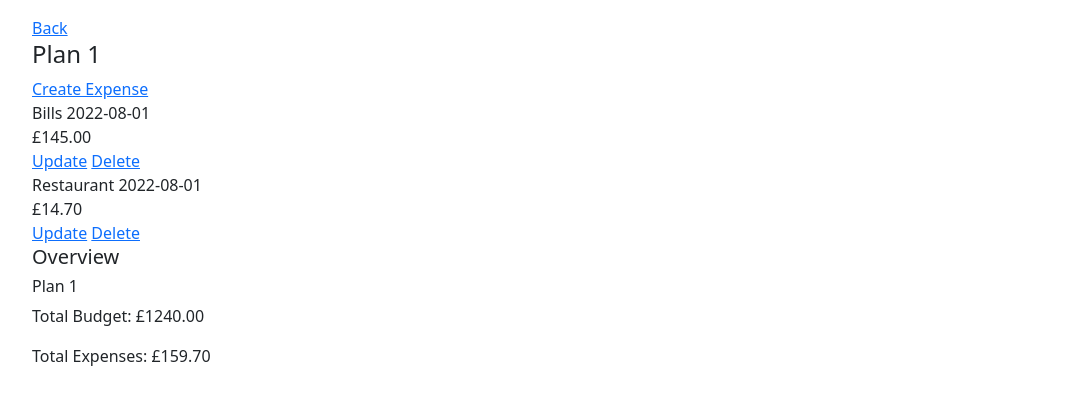
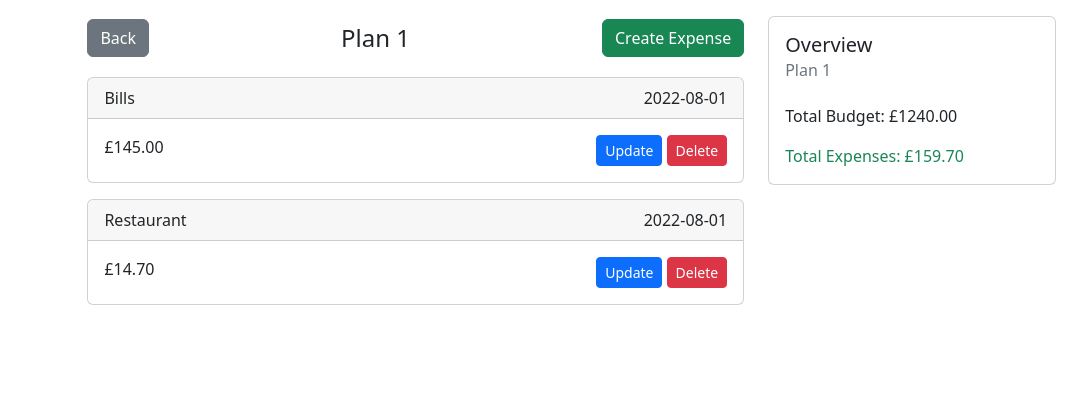
Before and after one commit to ahsansabir30/budget-planner, a Flask app: page /expenses/1 in a window 1280 px wide. Shown: the top 405 px of the page, without its empty margins (54-1141 px from the left). Run offline with Flask 2, Linux system fonts and the light colour scheme; data comes from the database, SQL or seed files in the repository.

Commit message:
added styling for each page

```diff
--- a/application/templates/expenses.html
+++ b/application/templates/expenses.html
@@ -1,39 +1,39 @@
 {% extends "layout.html" %}
 {% block content %}
-<div class="" >
-  <div class="">
-    <div class="">
-        <div class="">
-          <a class="" href="{{url_for('plan_view')}}">Back</a>
-          <h4 class="">{{plan.name}}</h4>
-          <a href="{{url_for('create_expense', plan_id=plan.id)}}" class="">Create Expense</a>
+<div class="mx-auto" style="width: 90%;">
+  <div class="row">
+    <div class="col-lg-8">
+        <div class="d-flex justify-content-between align-items-center">
+          <a class="btn btn-secondary" href="{{url_for('plan_view')}}">Back</a>
+          <h4 class="mt-2">{{plan.name}}</h4>
+          <a href="{{url_for('create_expense', plan_id=plan.id)}}" class="btn btn-success">Create Expense</a>
         </div>
         {% for expense in plan.expenses %}
-        <div class="">
-          <div class="">
+        <div class="card my-3">
+          <div class="card-header d-flex justify-content-between">
               {{expense.type}}
               <span class="">{{expense.created.strftime('%Y-%m-%d')}}</span>
           </div>
-          <div class="">
-            <span class="">{{"£%.2f"|format(expense.expense)}}</span>
-            <div class= "">
-              <a href="{{url_for('update_expense', expense_id=expense.id)}}" class="">Update</a>
-              <a href="{{url_for('delete_expense', expense_id=expense.id)}}" class="">Delete</a>
+          <div class="card-body d-flex justify-content-between">
+            <span class="card-text">{{"£%.2f"|format(expense.expense)}}</span>
+            <div class= "float-right">
+              <a href="{{url_for('update_expense', expense_id=expense.id)}}" class="btn btn-sm btn-primary">Update</a>
+              <a href="{{url_for('delete_expense', expense_id=expense.id)}}" class="btn btn-sm btn-danger">Delete</a>
             </div>
           </div>
         </div>
         {% endfor %}
     </div>
-    <div class="">
-      <div class="">
-        <div class="">
-          <h5 class="">Overview</h5>
-          <h6 class="">{{plan.name}}</h6>
-          <p class="">Total Budget:  {{"£%.2f"|format(plan.budget)}}</p>
+    <div class="col-lg-4">
+      <div class="card" style="width: 18rem;">
+        <div class="card-body">
+          <h5 class="card-title">Overview</h5>
+          <h6 class="card-subtitle mb-2 text-muted">{{plan.name}}</h6>
+          <p class="card-text mt-4">Total Budget:  {{"£%.2f"|format(plan.budget)}}</p>
           {% if plan.budget > total_expenses %}
-          <p class="">Total Expenses: {{"£%.2f"|format(total_expenses)}}</p>
+          <p class="card-text text-success">Total Expenses: {{"£%.2f"|format(total_expenses)}}</p>
           {% else %}
-          <p class="">Total Expenses: {{"£%.2f"|format(total_expenses)}}</p>
+          <p class="card-text text-danger">Total Expenses: {{"£%.2f"|format(total_expenses)}}</p>
           {% endif %}
         </div>
       </div>
```
Also changed, not shown: application/templates/expenseform.html (+11 -11 lines), application/templates/planform.html (+8 -8 lines), application/templates/planner.html (+11 -11 lines).
